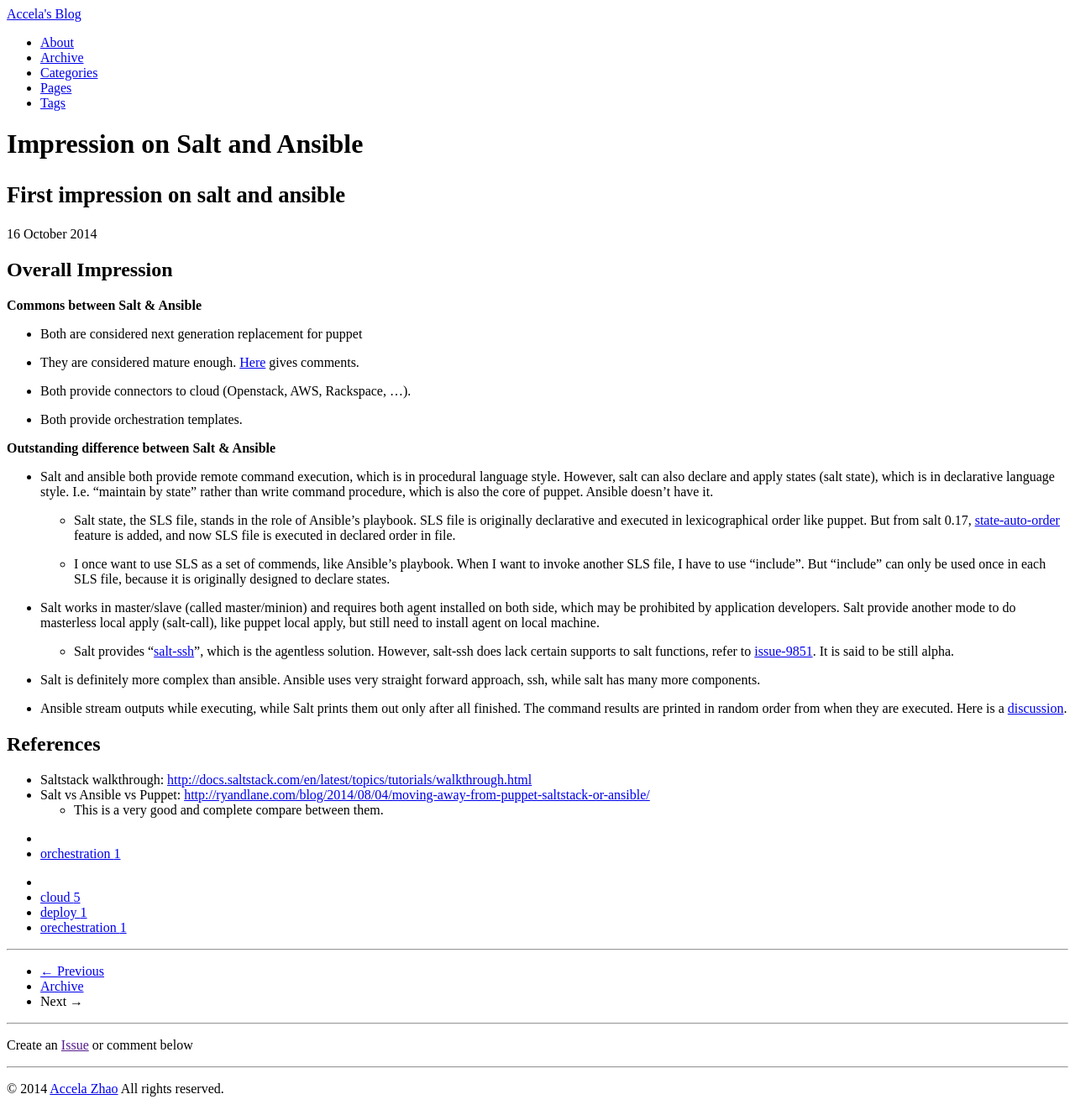
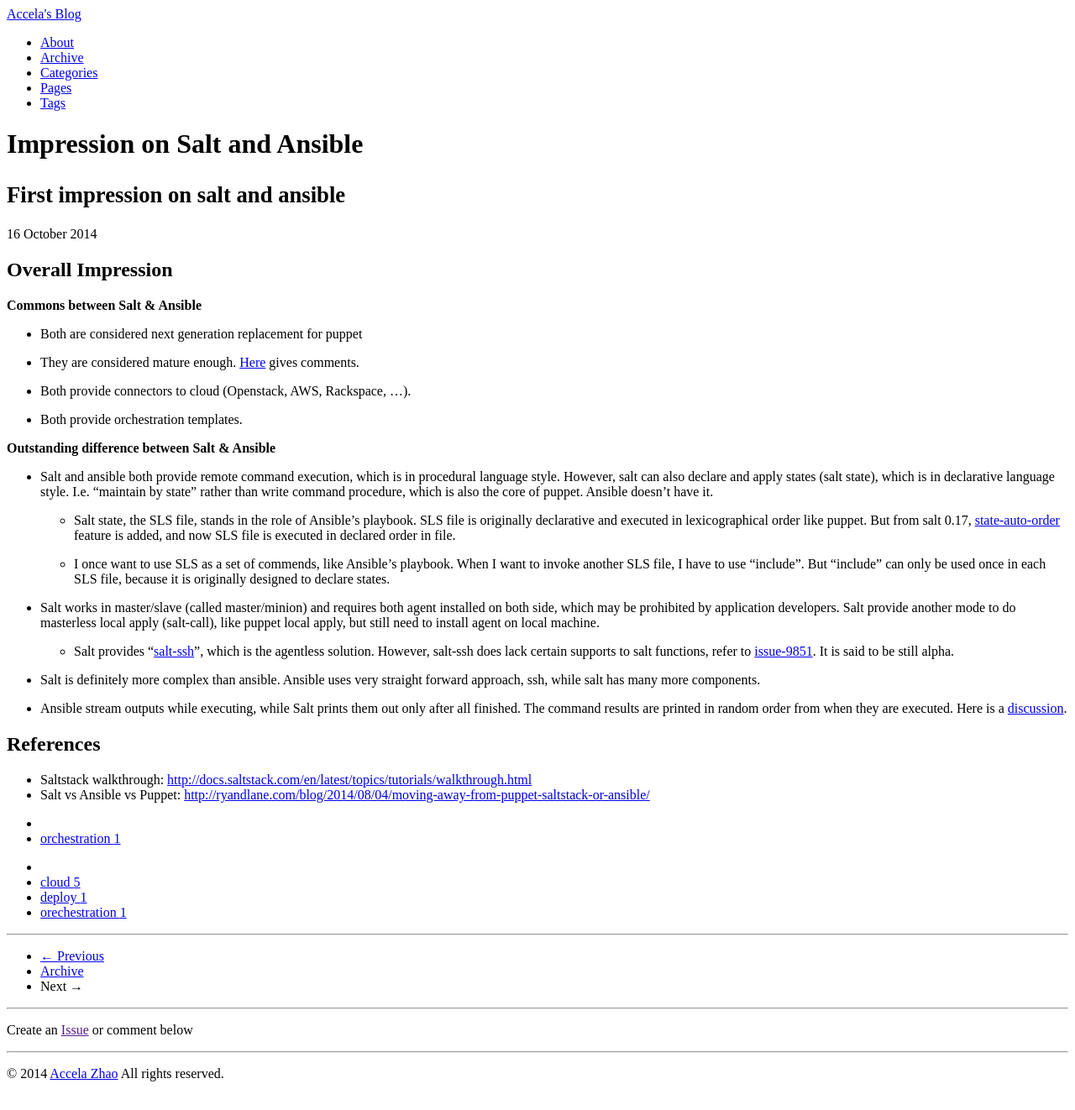
Before and after one commit to accelazh/accelazh.github.io, a Jekyll site: the page built from _posts/2014-10-16-Impression-On-Salt-And-Ansible.md, in a window 1280 px wide. Shown: the whole page at 84% size. Built offline with Jekyll 4.4.1, drawn with Linux system fonts in a browser that asks for light colours; Markdown is read by kramdown in place of the engine named in the settings; comment, search, counter and statistics services are not loaded; a style sheet for code colours, icons or effects is not loaded.

Commit message:
minor modify on blog format

```diff
--- a/_posts/2014-10-16-Impression-On-Salt-And-Ansible.md
+++ b/_posts/2014-10-16-Impression-On-Salt-And-Ansible.md
@@ -32,6 +32,7 @@
 
     * Salt provides "[salt-ssh](http://docs.saltstack.com/en/latest/topics/ssh/)", which is the agentless solution. However, salt-ssh does lack certain supports to salt functions, refer to [issue-9851](https://github.com/saltstack/salt/issues/9851). It is said to be still alpha.
 
+
 * Salt is definitely more complex than ansible. Ansible uses very straight forward approach, ssh, while salt has many more components.
 
 * Ansible stream outputs while executing, while Salt prints them out only after all finished. The command results are printed in random order from when they are executed. Here is a [discussion](https://groups.google.com/forum/#!topic/salt-users/ikAVtZnuB30).
@@ -40,4 +41,3 @@
 
 * Saltstack walkthrough: <http://docs.saltstack.com/en/latest/topics/tutorials/walkthrough.html>
 * Salt vs Ansible vs Puppet: <http://ryandlane.com/blog/2014/08/04/moving-away-from-puppet-saltstack-or-ansible/>
-    * This is a very good and complete compare between them.
```
